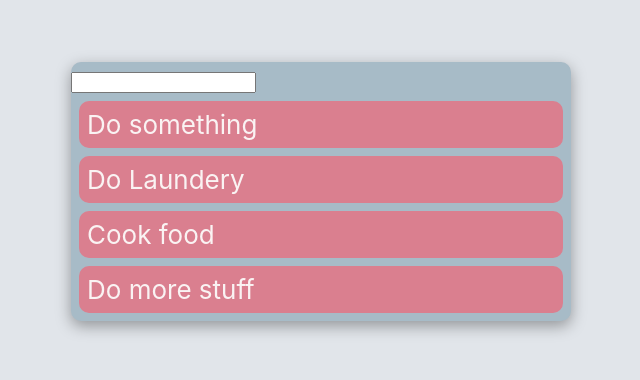
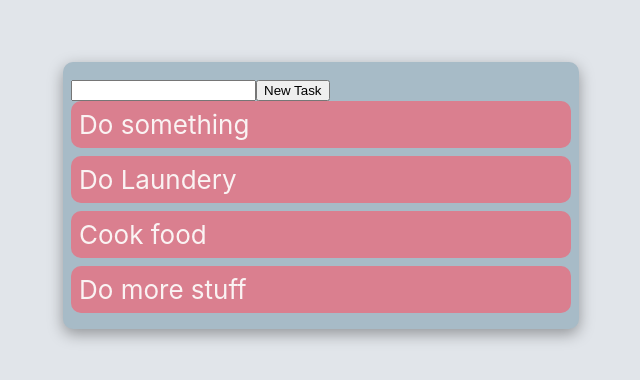
Before and after one commit to imrineeman/tasks-app-crud, a React (Create React App) app in the folder frontend/: page / in a window 1280 px wide. Shown: the part 178-558 px from the top of the page, without its empty margins (319-959 px from the left). Built offline with nearby package versions, Linux system fonts and the light colour scheme; no server answers.

Commit message:
Create new tasks

```diff
--- a/frontend/src/App.css
+++ b/frontend/src/App.css
@@ -16,12 +16,12 @@
   align-items: center;
   justify-content: center;
   box-shadow: rgba(0, 0, 0, 0.35) 0px 5px 15px;
-
+  padding: 1vh;
 }
 
 .TaskCard {
   background-color: #DA7F8F;
-  margin:1vh;
+  margin-bottom:1vh;
   display: block;
   transition: height 1s;
   border-radius: 10px;
--- a/frontend/src/components/ContainerCard.jsx
+++ b/frontend/src/components/ContainerCard.jsx
@@ -1,6 +1,7 @@
 import React, { useState, useEffect } from 'react';
 // Components
 import TaskCard from './TaskCard';
+import TaskForm from './TaskForm';
 import Filter from './Filter';
 // Mock data
 import mockData from '../utils/mockdb';
@@ -10,8 +11,21 @@ import taskService from '../services/taskService';
 const ContainerCard = () => {
   const [data, setData] = useState(mockData);
   const [search, setSearch] = useState('');
+  const [formVisible, setFormVisible] = useState(false);
+
   const tasks = search
-    ? data.filter((task) => (task.name.toLowerCase().includes(search.toLowerCase()))) : data;
+    ? data.filter(
+      (task) => (task.name.toLowerCase().includes(search.toLowerCase())),
+    ) : data;
+
+  const handleNewTaskClick = () => {
+    formVisible ? setFormVisible(false) : setFormVisible(true);
+  };
+
+  const submitTask = async (taskData) => {
+    const res = await taskService.create(taskData);
+    setData(data.concat(res.data));
+  };
 
   useEffect(() => {
     taskService.getAll()
@@ -23,6 +37,19 @@ const ContainerCard = () => {
       <input
         onChange={(({ target }) => setSearch(target.value))}
       />
+      <button
+        type="button"
+        onClick={handleNewTaskClick}
+      >
+        New Task
+      </button>
+      {formVisible
+        ? (
+          <TaskForm
+            handleSubmit={submitTask}
+          />
+        )
+        : null}
       <div>
         {tasks.map((task) => (
           <TaskCard
--- a/frontend/src/components/TaskCard.jsx
+++ b/frontend/src/components/TaskCard.jsx
@@ -1,10 +1,11 @@
 import React, { useState } from 'react';
 
 const TaskCard = ({ name, description }) => {
-  const [showDesc, setShowDesc] = useState(false);
+  const [showMore, setShowMore] = useState(false);
+  const [configMode, setConfigMode] = useState(false);
 
   const toggleCard = () => {
-    showDesc ? setShowDesc(false) : setShowDesc(true);
+    showMore ? setShowMore(false) : setShowMore(true);
   };
   return (
     <div
@@ -14,7 +15,7 @@ const TaskCard = ({ name, description }) => {
       <header>
         {name}
       </header>
-      {showDesc
+      {showMore
         ? (
           <div className="taskDescription">
             {description}
--- /dev/null
+++ b/frontend/src/components/TaskForm.jsx
@@ -0,0 +1,31 @@
+import React, { useState } from 'react';
+
+const TaskForm = (props) => {
+  const [taskName, setTaskName] = useState(props.name);
+  const [taskDescription, setTaskDescription] = useState(props.taskDescription);
+  // const [taskLabels, setTaskLabels] = useState(props.taskLabels);
+
+  const handleNameChange = ({ target }) => setTaskName(target.value);
+  const handleDescriptionChange = ({ target }) => setTaskDescription(target.value);
+
+  return (
+    <div className="TaskCard">
+      <form>
+        <input onChange={handleNameChange} />
+        <input onChange={handleDescriptionChange} />
+        <button
+          type="button"
+          onClick={() => props.handleSubmit({
+            name: taskName,
+            description: taskDescription,
+            labels: '',
+          })}
+        >
+          Submit
+        </button>
+      </form>
+    </div>
+  );
+};
+
+export default TaskForm;
--- a/frontend/src/services/taskService.js
+++ b/frontend/src/services/taskService.js
@@ -6,7 +6,12 @@ const BASE_URL = 'http://localhost:3005/api/tasks';
 const getAll = () => axios.get(BASE_URL);
 
 // Create
+const create = (taskData) => axios.post(BASE_URL, taskData);
+
 // Update
 // Delete
 
-export default { getAll };
+export default {
+  getAll,
+  create,
+};
```
